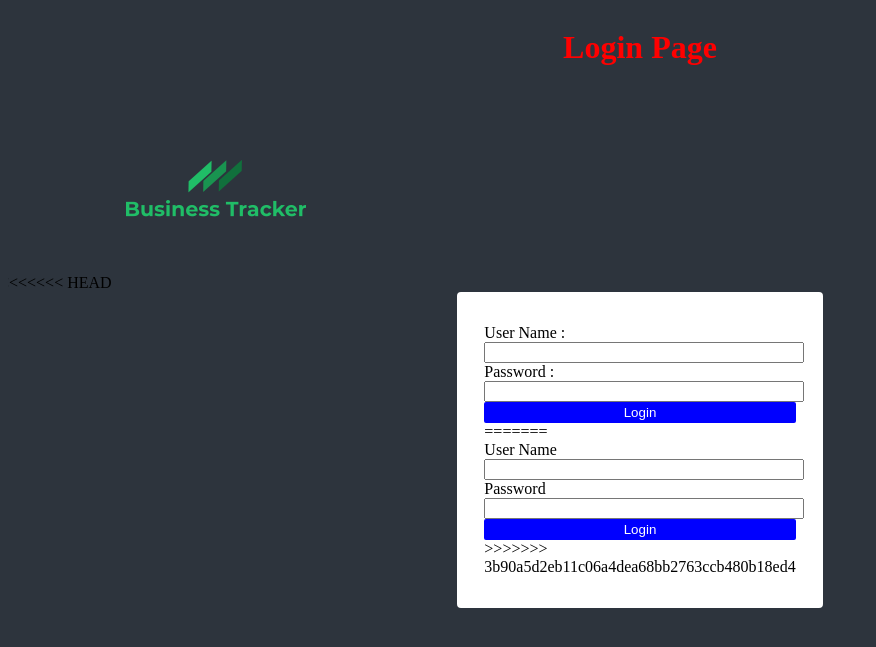
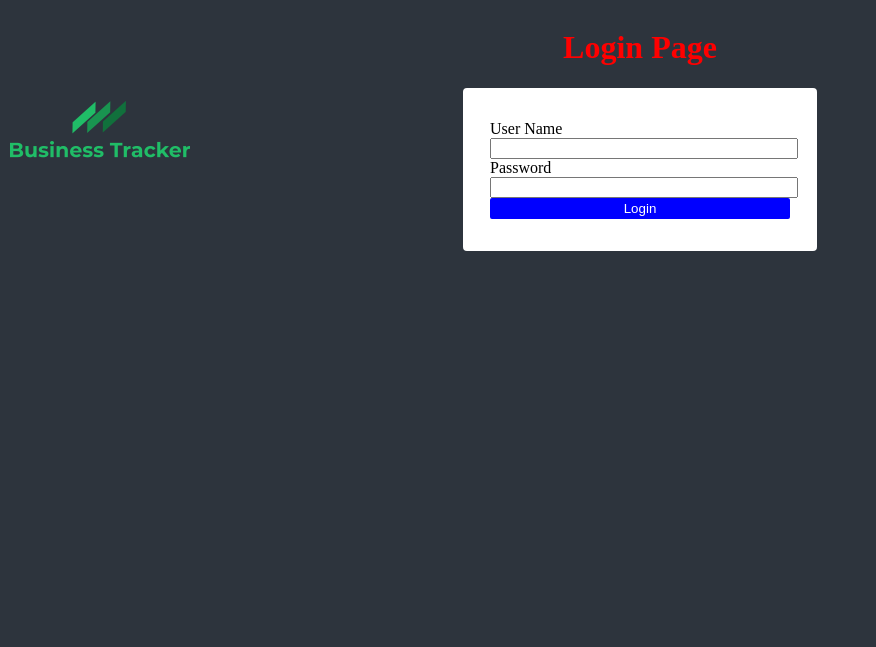
Before and after one commit to muffinman148/cis444-web-project, a PHP site: page /HTML/login.html in a window 1280 px wide. Shown: the top 647 px of the page, without its empty margins (0-876 px from the left). Run offline with PHP 8.4, Linux system fonts and the light colour scheme.

Commit message:
update
Updating push

```diff
--- a/CSS/stylesheet.css
+++ b/CSS/stylesheet.css
@@ -25,14 +25,14 @@ html, body {
     text-align: center;
     color:Red;
 }
-<<<<<<< HEAD
+
 
 .topleft {
     position: absolute;
     top: 0px;
     left: 0px;
 }
-=======
+
 label {
     display: inline-block;
 }
@@ -52,4 +52,3 @@ label {
 .manager {
     background-color: orange;
 }
->>>>>>> 3b90a5d2eb11c06a4dea68bb2763ccb480b18ed4
--- a/HTML/login.html
+++ b/HTML/login.html
@@ -10,15 +10,7 @@
 <body>
     <div class="content">
 	<h1 class = title> Login Page </h1>
-<<<<<<< HEAD
 	<img src="../Images/logo2.PNG" alt = "logo" id = "logo" class="topleft">
-	<form id = "myForm" action = "" class = login>
-		<label>User Name :</label>
-		<input type="text" name="username" id="username"/>
-		<label>Password :</label>
-		<input type="password" name="password" id="password"/>
-		<input type="button" value="Login" id="submit" onclick="validate()"/>
-=======
     <form id="myForm" action="" class="login">
         <div>
             <label>User Name</label>
@@ -29,7 +21,6 @@
             <input type="password" name="password" id="password"/>
         </div>
 		<button id="submit" onclick="validate()"/>Login</button>
->>>>>>> 3b90a5d2eb11c06a4dea68bb2763ccb480b18ed4
 	</form>
     </div>
 </body>
```
